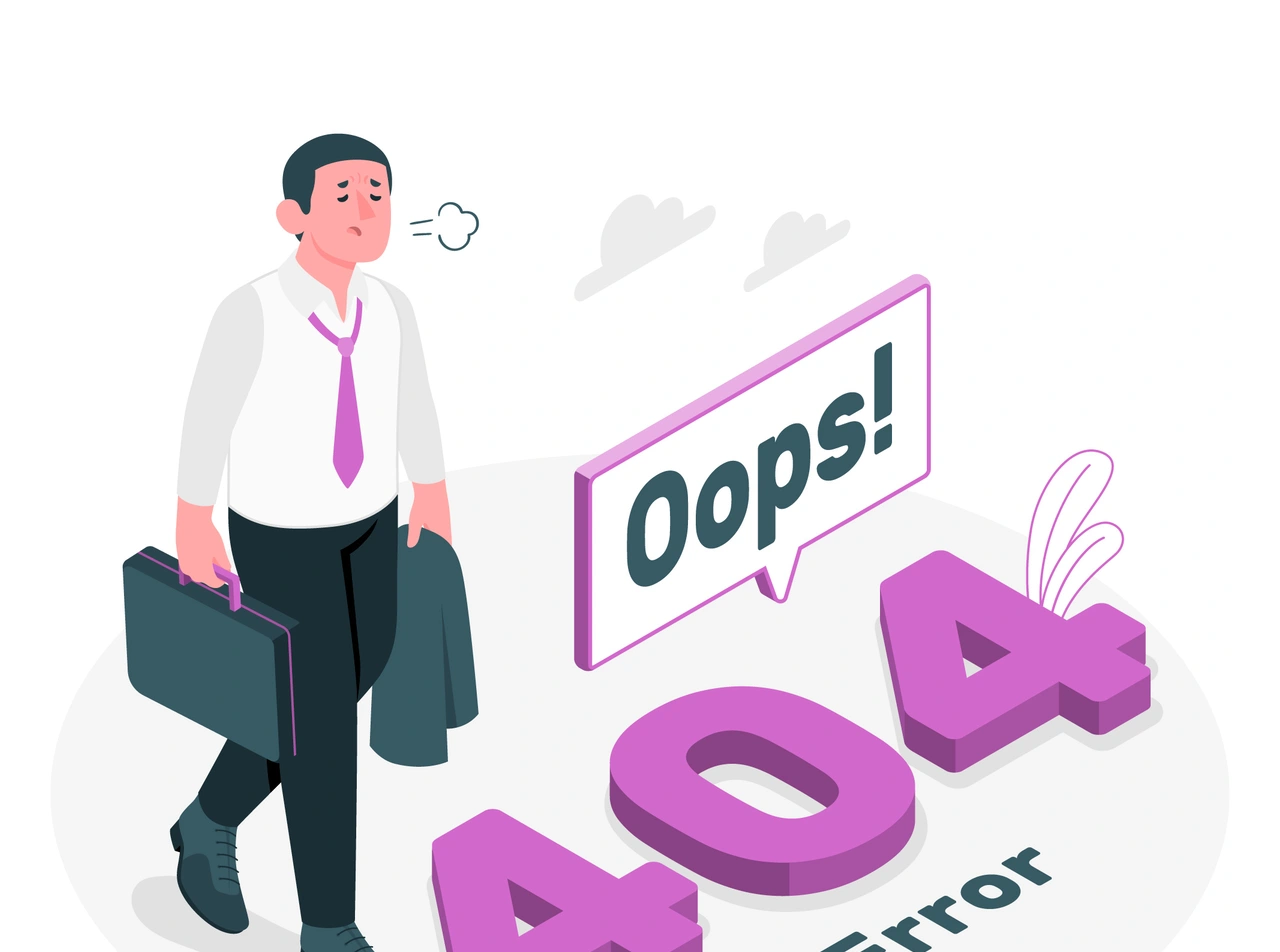
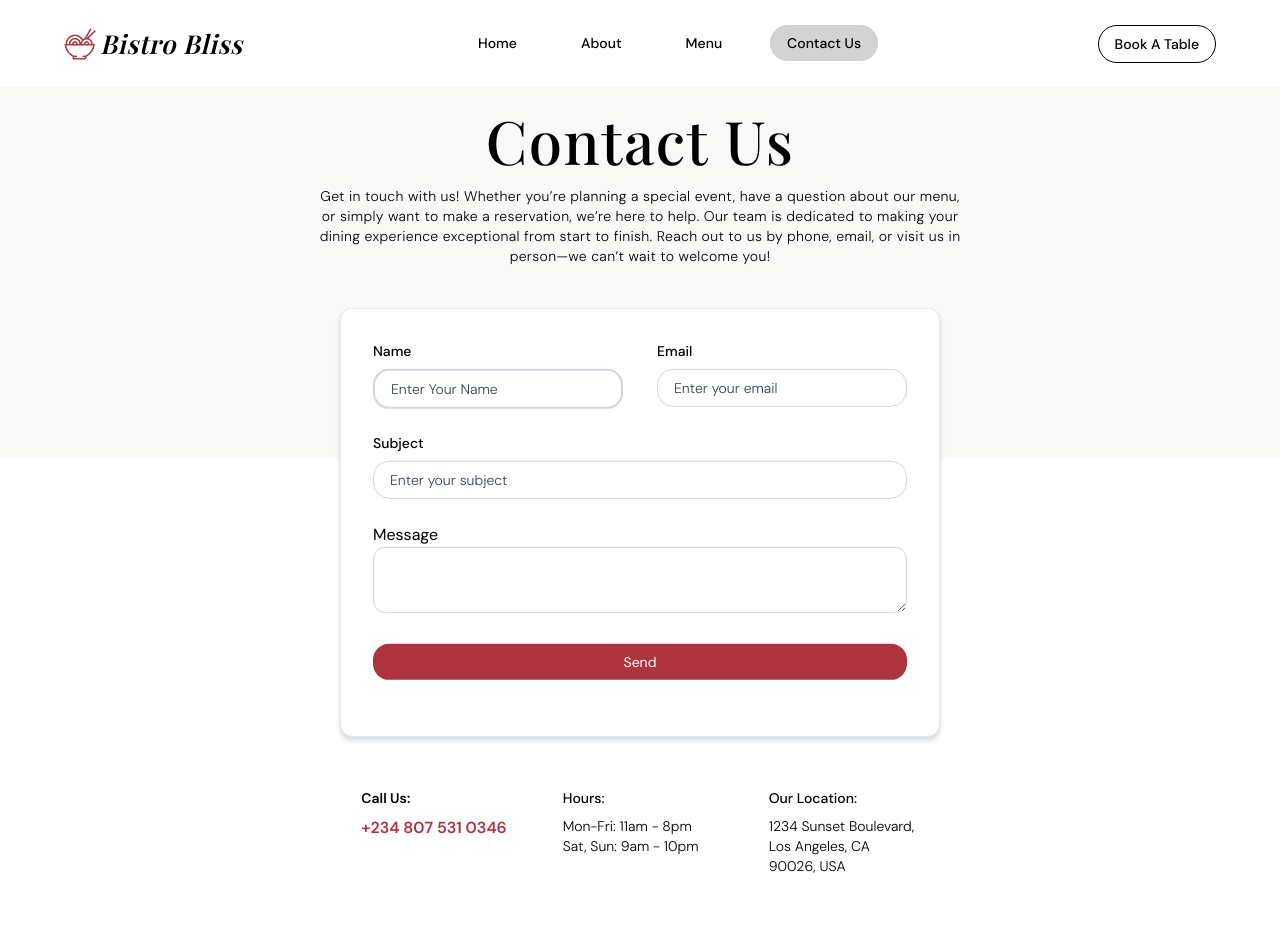
Before and after one commit to Chima-Peter/Bistro-Bliss, a React (Vite) app: page /contact in a window 1280 px wide. Shown: the top 952 px of the page. Built offline with nearby package versions, Linux system fonts and the light colour scheme.

Commit message:
complete contact us page

```diff
--- a/src/App.tsx
+++ b/src/App.tsx
@@ -4,6 +4,7 @@ import HomePage from "./home_page"
 import AboutPage from "./about_page"
 import MenuPage from "./menu_page"
 import BookPage from "./book_page"
+import ContactUsPage from "./contact_page"
 
 export function App() {
   return (
@@ -14,6 +15,7 @@ export function App() {
             <Route path="/about" element={<AboutPage />} />
             <Route path='/menu' element={<MenuPage />} />
             <Route path='/book' element={<BookPage />} />
+            <Route path='/contact' element={<ContactUsPage />} />
          </Routes>
       </BrowserRouter>
   )
--- a/src/book_page.tsx
+++ b/src/book_page.tsx
@@ -36,10 +36,10 @@ const BookPage = () => {
 
 
   return (
-    <main className="flex flex-col min-h-[100vh] font-body gap-14">
+    <main className="flex flex-col min-h-[100vh] font-body gap-8 md:gap-0">
         <ExportNav />
 
-        <section className="pt-[110px] items-center justify-center px-8 md:px-12 lg:px-16 md:pb-36 flex flex-col gap-4">
+        <section className="pt-[110px] items-center bg-[#F9F9F7] justify-center px-8 md:px-12 lg:px-16 md:pb-48 flex flex-col gap-4 pb-16">
             <h1 className="text-4xl md:text-6xl font-main tracking-wide font-medium xs:text-4xl">
                 Book A Table
             </h1>
@@ -50,7 +50,7 @@ const BookPage = () => {
 
 
         <section className="relative flex flex-col gap-8">
-            <form className="flex font-body flex-col gap-6 bg-white rounded-xl p-8 shadow-2xl shadow-gray-300 md:border w-[100%] md:w-[600px] md:absolute md:left-[50%] md:translate-x-[-50%] md:translate-y-[-42%]" noValidate onSubmit={handleSubmit}>
+            <form className="flex font-body flex-col gap-6 bg-white rounded-xl p-8 md:shadow-lg md:shadow-gray-300 md:border w-[100%] md:w-[600px] md:absolute md:left-[50%] md:translate-x-[-50%] md:translate-y-[-42%]" noValidate onSubmit={handleSubmit}>
                 <div className="flex gap-4 flex-col md:flex-row justify-between">
                     <label htmlFor="date" className="flex items-start gap-2 flex-col text-sm font-medium">
                         Date
@@ -64,11 +64,11 @@ const BookPage = () => {
                 <div className="flex gap-4 flex-col md:flex-row justify-between">
                     <label htmlFor="name" className="flex items-start gap-2 flex-col text-sm font-medium">
                         Name
-                        <input onChange={handleInputChange} value={form.name} type="text" name="name" autoComplete="off" autoFocus id="name" className="capitalize w-[100%] md:w-[250px] py-2 px-4 border border-gray-300 rounded-2xl focus:outline-none focus:border-2 text-[16px] placeholder:text-sm placeholder:text-gray-700 font-light" />
+                        <input onChange={handleInputChange} value={form.name} placeholder="Enter your name" type="text" name="name" autoComplete="off" autoFocus id="name" className="capitalize w-[100%] md:w-[250px] py-2 px-4 border border-gray-300 rounded-2xl focus:outline-none focus:border-2 text-[16px] placeholder:text-sm placeholder:text-gray-700 font-light" />
                     </label>
                     <label htmlFor="phone"  className="flex items-start gap-2 flex-col text-sm font-medium">
                         Phone
-                        <input onChange={handleInputChange} value={form.phone} type="tel" name="phone" autoComplete="off" id="phone" className="w-[100%] md:w-[250px] py-2 px-4 border border-gray-300 rounded-2xl focus:outline-none focus:border-2 text-[16px] placeholder:text-sm placeholder:text-gray-700 font-light" />
+                        <input onChange={handleInputChange} placeholder="x-xxx-xxx-xxx" value={form.phone} type="tel" name="phone" autoComplete="off" id="phone" className="w-[100%] md:w-[250px] py-2 px-4 border border-gray-300 rounded-2xl focus:outline-none focus:border-2 text-[16px] placeholder:text-sm placeholder:text-gray-700 font-light" />
                     </label>
                 </div>
                 <label htmlFor="total" className="flex items-start gap-2 relative flex-col text-sm font-medium">
--- a/src/components/ui/about.tsx
+++ b/src/components/ui/about.tsx
@@ -20,7 +20,7 @@ const About = (props: Props) => {
             <div className="flex gap-4">
                 <FiPhone className="w-4 h-4 text-white" />
                 <Link className="text-xs text-white" to={'tel:+2348075310346'}>
-                +234 807 531 0346
+                    +234 807 531 0346
                 </Link>
             </div>
             <div className="flex gap-4">
--- /dev/null
+++ b/src/contact_page.tsx
@@ -0,0 +1,114 @@
+import { useState } from "react";
+import ExportNav from "./components/ui/nav/export_nav"
+import Footer from "./components/ui/nav/footer"
+import validator from 'validator'
+import { Link } from "react-router-dom";
+
+const ContactUsPage = () => {
+    const [form, setForm] = useState({
+        name: '',
+        email: '',
+        subject: '',
+        message: ''
+    })
+    const [text, setText] = useState('')
+
+    const handleInputChange = (e: React.ChangeEvent<HTMLInputElement>) => {
+        setForm({...form, [e.target.name]: e.target.value })
+        setText('')
+    }
+
+    const handleSubmit = (event: React.FormEvent<HTMLFormElement>) => {
+        event.preventDefault()
+        // submit the form to your server here
+            if (!validator.isEmpty(form.name) && !validator.isEmail(form.email) && !validator.isEmpty(form.subject) && !validator.isEmpty(form.message)) {
+                setText(`Thanks for reaching out to us. Expect a feedback soonest on ${new Date(form.email).toLocaleDateString()}!`)
+            setForm({
+                name: '',
+                email: '',
+                subject: '',
+                message: '',
+            })
+        } else {
+            setText('Please fill out all required fields.')
+        }
+    }
+
+
+  return (
+    <main className="flex flex-col min-h-[100vh] font-body gap-8 md:gap-0">
+        <ExportNav />
+
+        <section className="pt-[110px] items-center justify-center px-8 md:px-12 lg:px-16 md:pb-48 bg-[#F9F9F7] flex flex-col pb-16 gap-4">
+            <h1 className="text-4xl md:text-6xl font-main tracking-wide font-medium xs:text-4xl">
+                Contact Us
+            </h1>
+            <p className="text-sm font-light tracking-wide text-center w-[100%] md:w-[650px]">
+                Get in touch with us! Whether you’re planning a special event, have a question about our menu, or simply want to make a reservation, we’re here to help. Our team is dedicated to making your dining experience exceptional from start to finish. Reach out to us by phone, email, or visit us in person—we can’t wait to welcome you!
+            </p>
+        </section>
+
+
+        <section className="flex flex-col gap-8 relative mb-12">
+            <form className="flex font-body flex-col gap-6 bg-white rounded-xl p-8 md:shadow-md md:shadow-gray-300 md:border w-[100%] md:w-[600px] md:absolute md:left-[50%] md:translate-x-[-50%] md:translate-y-[-35%]" noValidate onSubmit={handleSubmit}>
+                <div className="flex gap-4 flex-col md:flex-row justify-between">
+                    <label htmlFor="name" className="flex items-start gap-2 flex-col text-sm font-medium">
+                        Name
+                        <input onChange={handleInputChange} placeholder="Enter your name" value={form.name} type="text" name="name" autoComplete="off" autoFocus id="name" className="capitalize w-[100%] md:w-[250px] py-2 px-4 border border-gray-300 rounded-2xl focus:outline-none focus:border-2 text-[16px] placeholder:text-sm placeholder:text-gray-700 font-light" />
+                    </label>
+                    <label htmlFor="email"  className="flex items-start gap-2 flex-col text-sm font-medium">
+                        Email
+                        <input onChange={handleInputChange} placeholder="Enter your email" value={form.email} type="email" name="email" autoComplete="off" id="email" className="w-[100%] md:w-[250px] py-2 px-4 border border-gray-300 rounded-2xl focus:outline-none focus:border-2 text-[16px] placeholder:text-sm placeholder:text-gray-700 font-light" />
+                    </label>
+                </div>
+                <label htmlFor="text"  className="flex items-start gap-2 flex-col text-sm font-medium">
+                    Subject
+                    <input onChange={handleInputChange} placeholder="Enter your subject" value={form.subject} type="email" name="email" autoComplete="off" id="email" className="w-[100%] py-2 px-4 border border-gray-300 rounded-2xl focus:outline-none focus:border-2 text-[16px] placeholder:text-sm placeholder:text-gray-700 font-light" />
+                </label>
+                <label htmlFor="message">
+                    Message
+                    <textarea name="message" id="message" className="w-[100%] rounded-xl  py-2 px-4 border border-gray-300 focus:outline-none focus:border-2 text-[16px] placeholder:text-sm placeholder:text-gray-700 font-light"></textarea>
+                </label>
+                <button type="submit" className="w-[100%] text-sm text-center border-[#AD343E] bg-[#AD343E] py-2 text-white rounded-2xl">
+                    Send
+                </button>
+                <p className="text-sm font-medium tracking-wide leading-6 self-center text-[#AD343E]">
+                    {text}
+                </p>
+            </form>
+
+            <div className="flex gap-8 md:gap-14 self-center md:mt-[330px] flex-col md:flex-row">
+                <div className="flex flex-col gap-2">
+                    <h3 className="text-sm font-semibold">
+                        Call Us:
+                    </h3>
+                    <Link className="text-[1rem] font-semibold text-[#AD343E]" to={'tel:+2348075310346'}>
+                        +234 807 531 0346
+                    </Link>
+                </div>
+                <div className="flex flex-col gap-2 w-[100%] md:w-[150px]">
+                    <h3 className="text-sm font-medium">
+                        Hours:
+                    </h3>
+                    <p className="text-sm font-light">
+                        Mon-Fri: 11am - 8pm Sat, Sun: 9am - 10pm
+                    </p>
+                </div>
+                <div className="flex flex-col gap-2 w-[100%] md:w-[150px]">
+                    <h3 className="text-sm font-medium">
+                        Our Location:
+                    </h3>
+                    <Link className="text-sm font-light" to={'https://www.google.com/maps/dir/?api=1&destination=1234+Sunset+Boulevard,+Los+Angeles,+CA+90026'} target="_blank">
+                        1234 Sunset Boulevard, Los Angeles, CA 90026, USA
+                    </Link>
+                </div>
+            </div>
+        </section>
+
+
+        <Footer />
+    </main>
+  )
+}
+
+export default ContactUsPage
```
Also changed, not shown: src/contact.tsx (deleted).
